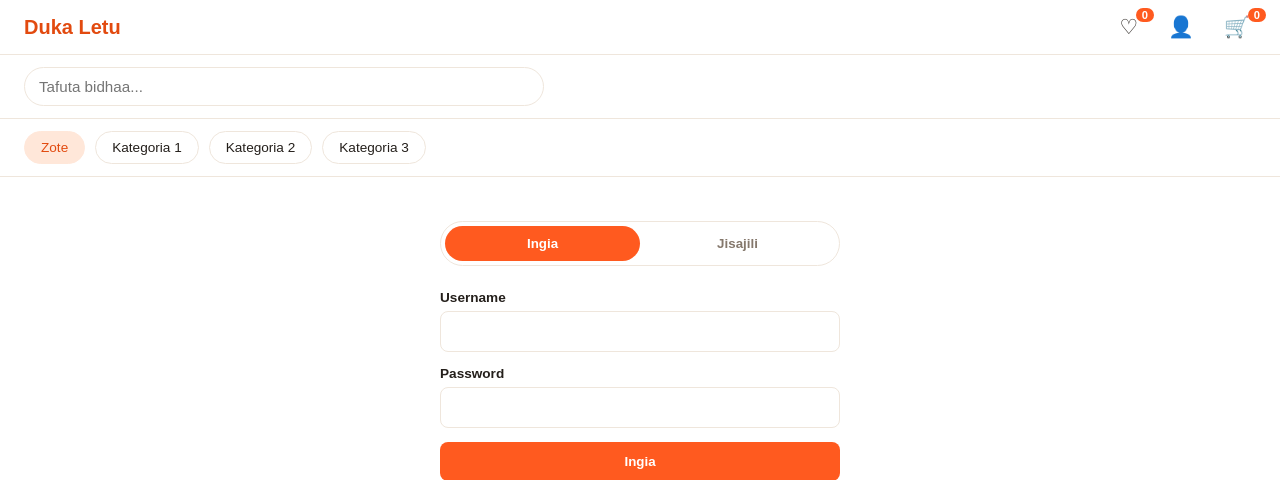
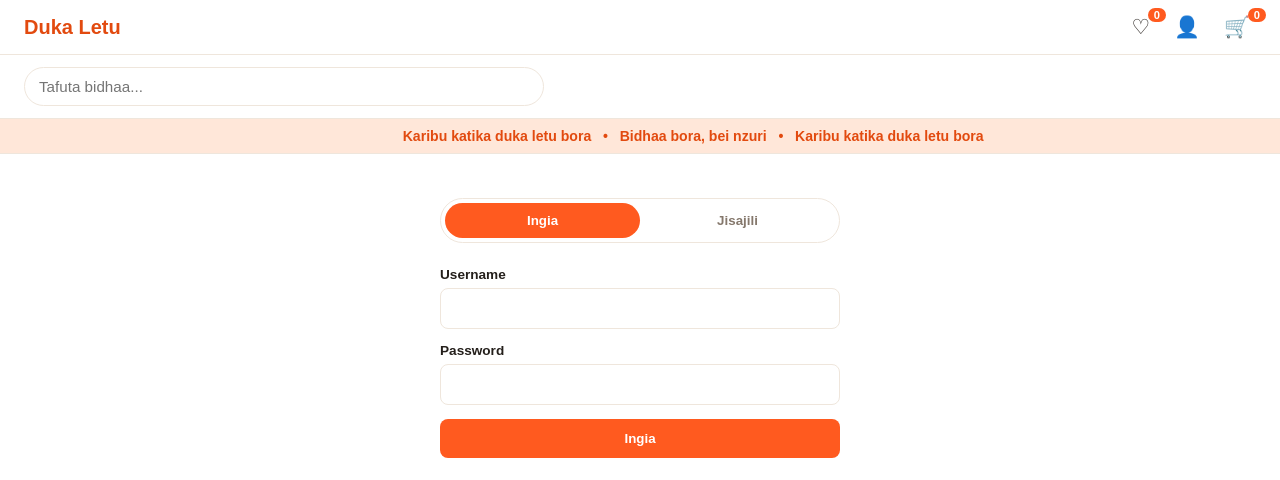
Before and after one commit to ezraelias927-star/CART, a Flask app: page /auth in a window 1280 px wide. Shown: the top 480 px of the page. Run offline with Flask 3, Linux system fonts and the light colour scheme.

Commit message:
auth system

```diff
--- a/templates/base.html
+++ b/templates/base.html
@@ -144,6 +144,26 @@
     #favoritesPanel{ right:16px; left:16px; width:auto; }
     .cart-panel{ right:16px; left:16px; width:auto; }
   }
+
+  .welcome-marquee{
+    overflow:hidden;
+    white-space:nowrap;
+    background:var(--orange-soft);
+    border-bottom:1px solid var(--border);
+    padding:8px 0;
+  }
+  .welcome-marquee span{
+    display:inline-block;
+    padding-left:100%;
+    color:var(--orange-dark);
+    font-weight:600;
+    font-size:0.88rem;
+    animation: marqueeScroll 14s linear infinite;
+  }
+  @keyframes marqueeScroll{
+    0%{ transform:translateX(0); }
+    100%{ transform:translateX(-100%); }
+  }
 </style>
 </head>
 <body>
@@ -155,7 +175,7 @@
       &#9825;
       <span class="cart-count" id="favoritesCount">0</span>
     </button>
-    <button class="icon-btn" title="Akaunti">&#128100;</button>
+    <a class="icon-btn" title="Akaunti" href="/auth">&#128100;</a>
     <button class="icon-btn" id="cartToggleBtn" title="Cart">
       &#128722;
       <span class="cart-count" id="cartCount">0</span>
@@ -167,11 +187,8 @@
   <input type="text" id="searchInput" placeholder="Tafuta bidhaa...">
 </div>
 
-<div class="category-bar">
-  <a class="category-pill active" href="#">Zote</a>
-  <a class="category-pill" href="#">Kategoria 1</a>
-  <a class="category-pill" href="#">Kategoria 2</a>
-  <a class="category-pill" href="#">Kategoria 3</a>
+<div class="welcome-marquee">
+  <span>Karibu katika duka letu bora &nbsp; &#8226; &nbsp; Bidhaa bora, bei nzuri &nbsp; &#8226; &nbsp; Karibu katika duka letu bora</span>
 </div>
 
 <!-- FAVORITES PANEL: inaonekana/kufichwa unapobonyeza icon ya moyo -->
@@ -218,7 +235,7 @@
   }
 
   // Inaongeza bidhaa kwenye cart. Ikiwa tayari ipo, inaongeza idadi (qty) tu.
-  function addToCart(id, name, price) {
+  function addToCart(id, name, price,img_url) {
     if (!id || !name) return; // guard clause: data isiyo sahihi
 
     const cart = getCart();
@@ -227,7 +244,7 @@
     if (existingItem) {
       existingItem.qty += 1;
     } else {
-      cart.push({ id, name, price, qty: 1 });
+      cart.push({ id, name, price, qty: 1 ,img_url});
     }
 
     saveCart(cart);
@@ -269,6 +286,7 @@
 
   listEl.innerHTML = cart.map(item => `
     <div class="cart-item">
+      <img src="${item.imageUrl || 'https://placehold.co/50x50'}" alt="${item.name}" style="width:44px;height:44px;object-fit:cover;border-radius:8px;">
       <span>${item.name} x${item.qty}</span>
       <button onclick="removeFromCart('${item.id}')">Ondoa</button>
     </div>
--- a/templates/home.html
+++ b/templates/home.html
@@ -64,8 +64,8 @@
 
   // Inatengeneza URL sahihi ya API - na search parameter kama ipo.
   function buildProductsUrl(searchTerm) {
-    if (!searchTerm) return '/api/searchproducts'; // guard clause: hakuna search -> bidhaa zote
-    return '/api/products?search=' + encodeURIComponent(searchTerm);
+    if (!searchTerm) return '/api/searchproducts';
+    return '/api/searchproducts?search=' + encodeURIComponent(searchTerm);
   }
 
   // Inaonyesha ujumbe wa "inapakia/inatafuta" kwa mtumiaji.
@@ -128,7 +128,7 @@
           <p class="product-name">${product.name}</p>
           <p class="product-price">Tsh ${Number(product.price).toLocaleString()}</p>
           <button class="add-to-cart-btn"
-            onclick="addToCart('${product.id}', '${product.name}', ${product.price})">
+            onclick="addToCart('${product.id}', '${product.name}', ${product.price},'${image}')">
             Ongeza kwenye Cart
           </button>
         </div>
```
Lines whose indentation alone changed are shown as unchanged.
